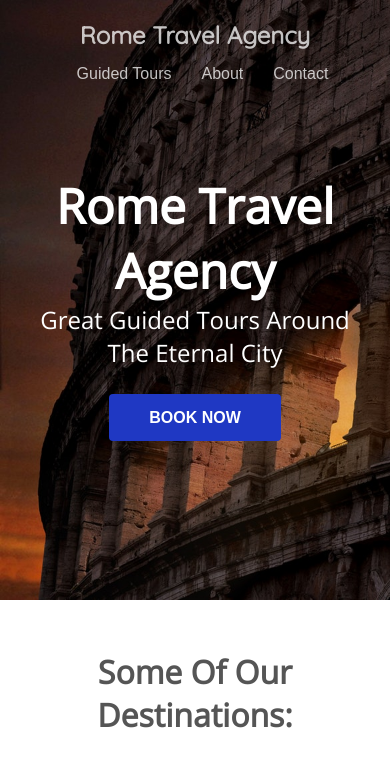
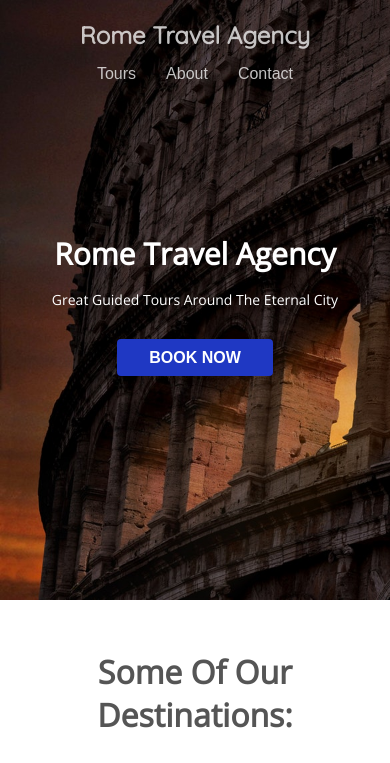
Before and after one commit to uptheirons78/rome-travel-agency, a plain HTML site: page index.html in a window 390 px wide. Shown: the top 763 px of the page. Drawn offline with nearby package versions, Linux system fonts and the light colour scheme.

Commit message:
add more media queries on header and hero section to make the site more responsive on mobile

```diff
--- a/assets/css/styles.css
+++ b/assets/css/styles.css
@@ -121,6 +121,9 @@ header nav li {
         padding: 20px 50px;
         flex-direction: column;
     }
+    header nav {
+        margin-right: 0;
+    }
     header h2 {
         margin-bottom: 15px;
     }
@@ -184,6 +187,29 @@ header nav li {
     }
     .hero a.btn {
         padding: 15px 40px;
+    }
+}
+@media (max-width: 580px) {
+    .hero h1 {
+        font-size: 36px;
+    }
+    .hero h3 {
+        font-size: 18px;
+    }
+    .hero a.btn {
+        padding: 15px 40px;
+    }
+}
+@media (max-width: 420px) {
+    .hero h1 {
+        font-size: 30px;
+    }
+    .hero h3 {
+        font-size: 14px;
+        margin-top: 2vh;
+    }
+    .hero a.btn {
+        padding: 10px 32px;
     }
 }
 
--- a/index.html
+++ b/index.html
@@ -13,7 +13,7 @@
     <header>
         <h2><a href="#">Rome Travel Agency</a></h2>
         <nav>
-            <li><a href="#">Guided Tours</a></li>
+            <li><a href="#">Tours</a></li>
             <li><a href="#">About</a></li>
             <li><a href="#">Contact</a></li>
         </nav>
```
